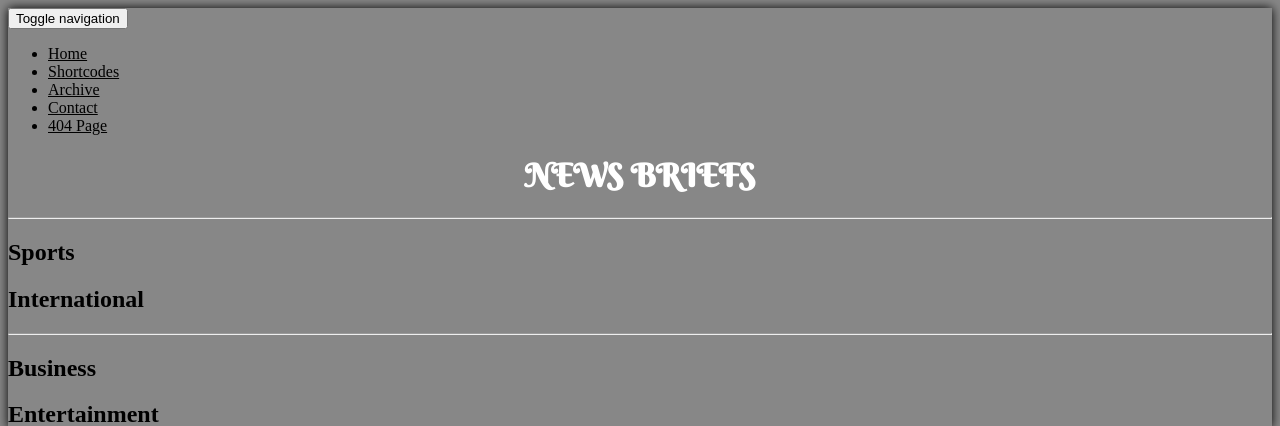
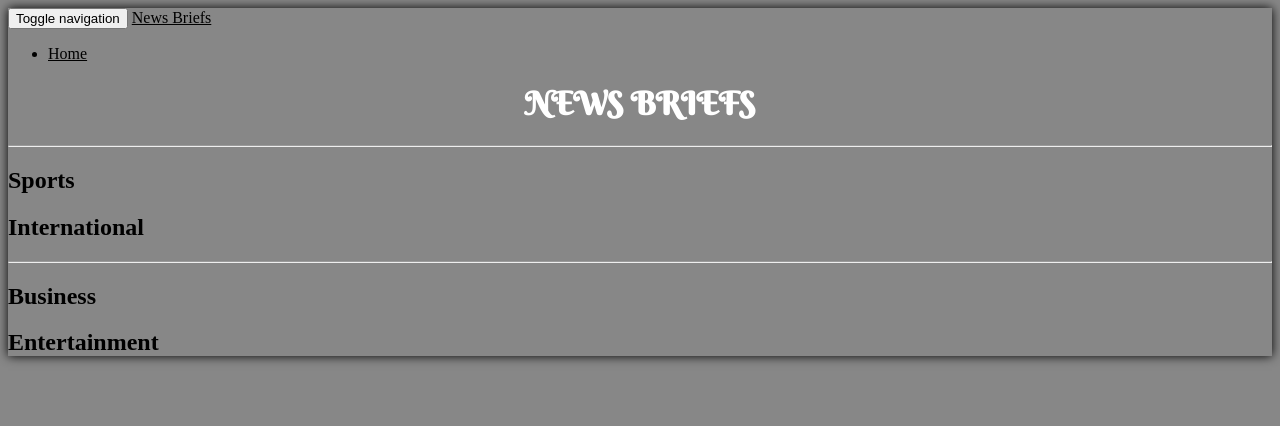
Before and after one commit to garvinipkiss/News-HIghlight, a Flask app: template app/templates/index.html in a window 1280 px wide. Shown: the top 426 px of the page. Run offline with Flask 2, Linux system fonts and the light colour scheme; the template is opened without the code that fills it, so the values that code supplies are empty; parts of the project's set-up code (start-up, migrations or seed data) failed here and were passed over; some libraries are stand-ins or nearby versions.

Commit message:
updated navbar

```diff
--- a/app/templates/navbar.html
+++ b/app/templates/navbar.html
@@ -1,17 +1,20 @@
-{% import 'macros.html' as macro %}
-<nav class="navbar navbar-default" role="navigation">
-  <div class="container-fluid">
-    <div class="navbar-header">
-      <button type="button" class="navbar-toggle collapsed" data-toggle="collapse" data-target="#navbar" aria-expanded="false" aria-controls="navbar"> <span class="sr-only">Toggle navigation</span> <span class="icon-bar"></span> <span class="icon-bar"></span> <span class="icon-bar"></span> </button>
+<div class="navbar navbar-inverse" role="navigation">
+    <div class="container-fluid">
+        <div class="navbar-header">
+            <button type="button" class="navbar-toggle" data-toggle="collapse" data-target=".navbar-collapse">
+              <span class="sr-only">Toggle navigation</span>
+              <span class="icon-bar"></span>
+              <span class="icon-bar"></span>
+              <span class="icon-bar"></span>
+            </button>
+            <a class="navbar-brand" href="/"> News Briefs
+            </a>
+        </div>
+        <div class="navbar-collapse collapse">
+            <ul class="nav navbar-nav">
+                <li><a href="/">Home</a></li>
+
+        </div>
+
     </div>
-    <div id="navbar" class="navbar-collapse collapse">
-      <ul class="nav navbar-nav custom_nav">
-        <li><a href="index.html">Home</a></li>
-        <li><a href="#">Shortcodes</a></li>
-        <li><a href="pages/category-archive.html">Archive</a></li>
-        <li><a href="#">Contact</a></li>
-        <li><a href="pages/404.html">404 Page</a></li>
-      </ul>
-    </div>
-  </div>
-</nav>
+</div>
```
